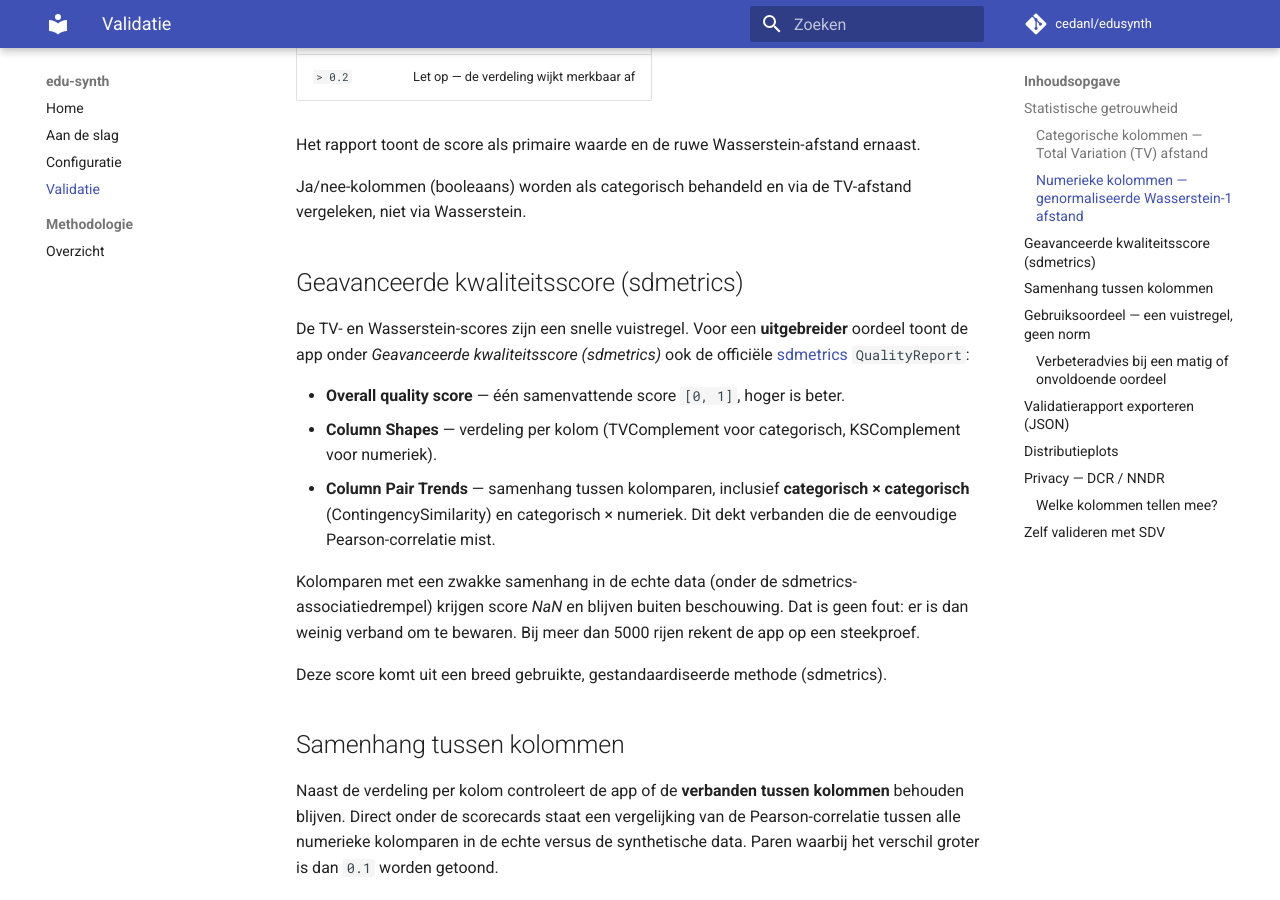
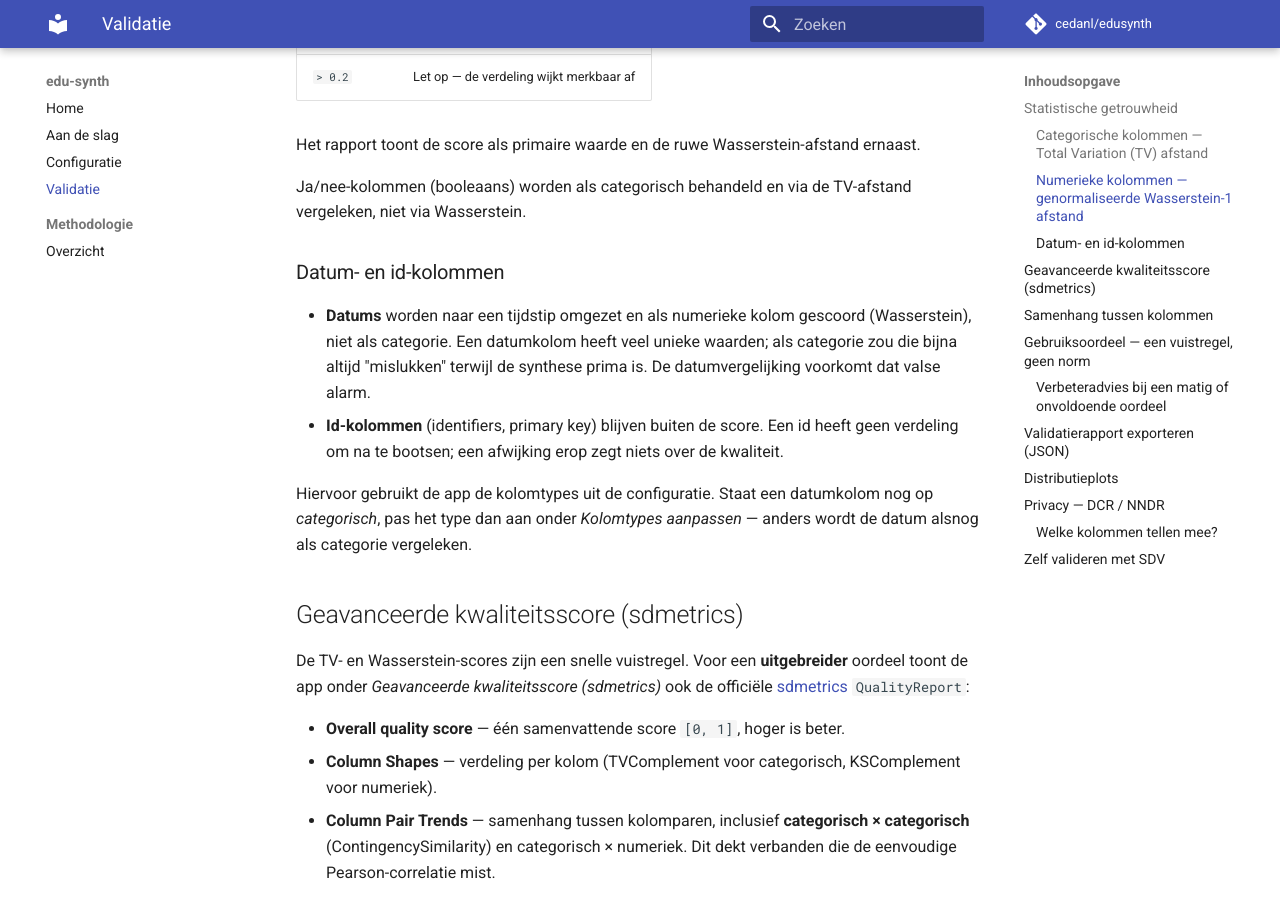
Before and after one commit to cedanl/edusynth, an MkDocs documentation site: the page built from docs/validatie.md, in a window 1280 px wide and 900 px high, scrolled down 912 px. Built offline with MkDocs 1.6.1 and Material for MkDocs 9.7.7, drawn with Linux system fonts in a browser that asks for light colours; comment, search, counter and statistics services are not loaded.

Commit message:
docs: datum- en id-behandeling in validatie.md

```diff
--- a/docs/validatie.md
+++ b/docs/validatie.md
@@ -27,6 +27,13 @@ Meet de gemiddelde verschuiving tussen de twee verdelingen. De ruwe Wasserstein-
 Het rapport toont de score als primaire waarde en de ruwe Wasserstein-afstand ernaast.
 
 Ja/nee-kolommen (booleaans) worden als categorisch behandeld en via de TV-afstand vergeleken, niet via Wasserstein.
+
+### Datum- en id-kolommen
+
+- **Datums** worden naar een tijdstip omgezet en als numerieke kolom gescoord (Wasserstein), niet als categorie. Een datumkolom heeft veel unieke waarden; als categorie zou die bijna altijd "mislukken" terwijl de synthese prima is. De datumvergelijking voorkomt dat valse alarm.
+- **Id-kolommen** (identifiers, primary key) blijven buiten de score. Een id heeft geen verdeling om na te bootsen; een afwijking erop zegt niets over de kwaliteit.
+
+Hiervoor gebruikt de app de kolomtypes uit de configuratie. Staat een datumkolom nog op _categorisch_, pas het type dan aan onder _Kolomtypes aanpassen_ — anders wordt de datum alsnog als categorie vergeleken.
 
 ## Geavanceerde kwaliteitsscore (sdmetrics)
 
```
